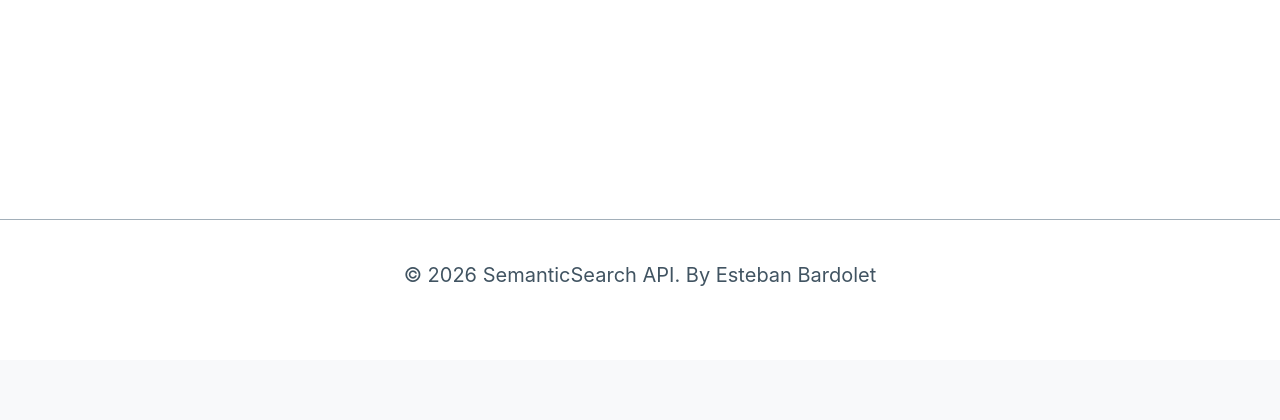
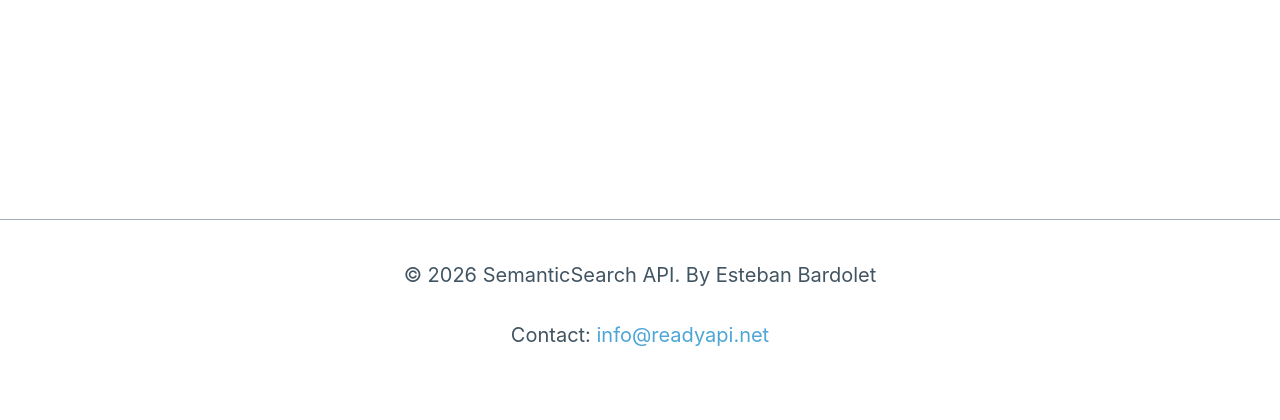
Before and after one commit to Esteban0007/AI_API, a FastAPI app: page /demos in a window 1280 px wide. Shown: the part 889-1309 px from the top of the page. Before the commit the page ends 1175 px from the top, so only its background shows below. Run offline with FastAPI, Linux system fonts and the light colour scheme.

Commit message:
Agregar email de contacto en footer

```diff
--- a/app/templates/base.html
+++ b/app/templates/base.html
@@ -568,6 +568,14 @@
       "
     >
       <p>&copy; 2026 SemanticSearch API. By Esteban Bardolet</p>
+      <p>
+        Contact:
+        <a
+          href="mailto:info@readyapi.net"
+          style="color: #4da6d6; text-decoration: none"
+          >info@readyapi.net</a
+        >
+      </p>
     </footer>
 
     <script>
```
